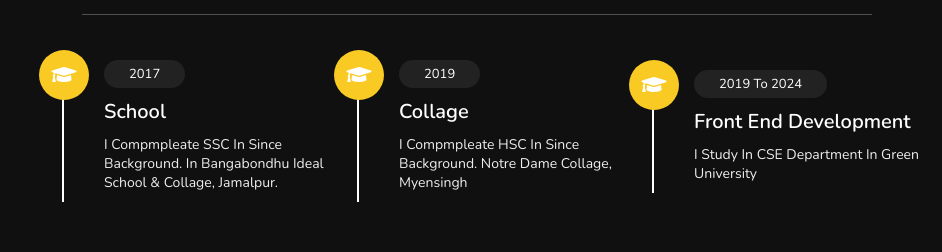
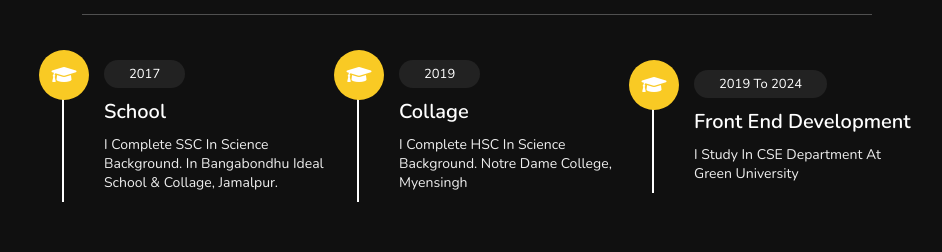
Before and after one commit to torikul007/Torikul-islam, a plain HTML site: page index.html in a window 1280 px wide. Shown: the part 1670-1922 px from the top of the page, without its empty margins (338-1280 px from the left). Drawn offline with nearby package versions, Linux system fonts and the light colour scheme.

Commit message:
Update index.html
update

```diff
--- a/index.html
+++ b/index.html
@@ -115,21 +115,21 @@
         <i class="fas fa-graduation-cap"></i>
         <span>2017</span>
         <h3>School</h3>
-        <p>I compmpleate SSC In Since Background. In Bangabondhu Ideal School & Collage, Jamalpur. </p>
+        <p>I complete SSC In Science Background. In Bangabondhu Ideal School & Collage, Jamalpur. </p>
     </div>
 
     <div class="box">
         <i class="fas fa-graduation-cap"></i>
         <span>2019</span>
         <h3>Collage</h3>
-        <p>I compmpleate HSC In Since Background. Notre Dame  Collage, Myensingh</p>
+        <p>I complete HSC In Science Background. Notre Dame  College, Myensingh</p>
     </div>
 
     <div class="box">
         <i class="fas fa-graduation-cap"></i>
         <span>2019 to 2024</span>
         <h3>front end development</h3>
-        <p>I Study In CSE Department in Green University </p>
+        <p>I Study In CSE Department at Green University </p>
     </div>
 
 
```
